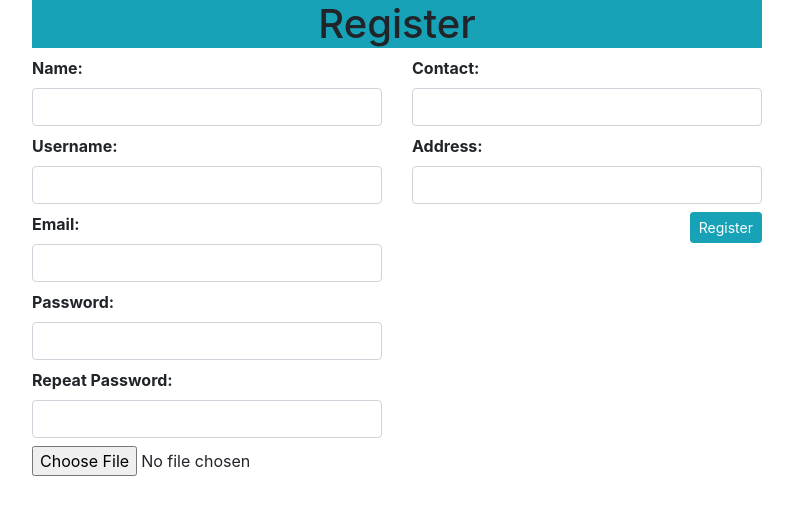
After one commit to nicholas-phandinata/Flask-ProjectShop, a Flask app: page /customer/register in a window 1280 px wide. The commit adds this page. Shown: the top 515 px of the page, without its empty margins (243-1036 px from the left). Run offline with Flask 2, Linux system fonts and the light colour scheme; some libraries are stand-ins or nearby versions.

Commit message:
Customer registration

```diff
--- a/shop/__init__.py
+++ b/shop/__init__.py
@@ -1,3 +1,4 @@
+import imp
 from flask import Flask
 from flask_mysqldb import MySQL
 from flask_bcrypt import Bcrypt
@@ -37,3 +38,4 @@ bcrypt = Bcrypt(app)
 from shop.admin import routes
 from shop.products import routes
 from shop.carts import carts
+from shop.customers import routes
--- a/shop/carts/carts.py
+++ b/shop/carts/carts.py
@@ -29,7 +29,10 @@ def AddCart():
 
               if 'Shoppingcart' in session:
                     if product_id in session['Shoppingcart']:
-                          print("This product is already in your cart")
+                        for key, item in session['Shoppingcart'].items():
+                            if int(key) == int(product_id):
+                                session.modified = True
+                                item['quantity'] = item['quantity'] + quantity
                     else:
                           session['Shoppingcart'] = MergeDicts(session['Shoppingcart'], DictItems)
                           return redirect(request.referrer)
--- /dev/null
+++ b/shop/customers/forms.py
@@ -0,0 +1,18 @@
+from wtforms import Form, StringField, TextAreaField, PasswordField, SubmitField, validators, ValidationError
+from flask_wtf.file import FileRequired, FileAllowed, FileField
+
+class CustomerRegisterForm(Form):
+    name = StringField('Name: ', [validators.DataRequired()])
+    username = StringField('Username: ', [validators.DataRequired()])
+    email = StringField('Email: ', [validators.Email(), validators.DataRequired()])
+    address = StringField('Address: ', [validators.DataRequired()])
+    contact = StringField('Contact: ', [validators.DataRequired()])
+    password = PasswordField('Password: ', [validators.DataRequired()])
+    confirm = PasswordField('Repeat Password: ', [validators.DataRequired(), validators.EqualTo('password', message='Both password must match!')])
+
+    profile = FileField('Profile', validators=[FileAllowed(['jpg','png','jpeg','gif'], 'Image only please')])
+    submit = SubmitField('Register')
+
+class CustomerLoginFrom(Form):
+    email = StringField('Email: ', [validators.Email(), validators.DataRequired()])
+    password = PasswordField('Password: ', [validators.DataRequired()])
--- /dev/null
+++ b/shop/customers/routes.py
@@ -0,0 +1,32 @@
+from flask import render_template, session, request, redirect, url_for, flash, current_app, make_response
+from shop import app, mysql, photos, bcrypt
+from .forms import CustomerRegisterForm, CustomerLoginFrom
+import secrets
+import os
+
+@app.route('/customer/register', methods=['GET','POST'])
+def customer_register():
+    session.pop("username", None)
+    form = CustomerRegisterForm(request.form)
+    if request.method == 'POST' and form.validate():
+          name = form.name.data
+          username = form.username.data
+          email = form.email.data
+          address = form.address.data
+          contact = form.contact.data
+          hash_password = bcrypt.generate_password_hash(form.password.data)
+          cur = mysql.connection.cursor()
+          check_username = cur.execute("SELECT Username FROM Customers WHERE Username = %s", [username])
+          check_email = cur.execute("SELECT Email FROM Customers WHERE Email = %s", [email])
+          if check_email == 0 and check_username == 0:
+              sql_query = "INSERT INTO Customers (Name, Username, Email, Address, Contact, Pwd) VALUES (%s, %s, %s, %s, %s, %s)"
+              values = (name, username, email, address, contact, hash_password)
+              cur.execute(sql_query, values)
+              mysql.connection.commit()
+              cur.close()
+              flash(f"Account {username}, Successfully Registered!", "success")
+              return redirect(request.referrer)
+          else:
+              flash(f'Username {username}, Already Exist!', 'danger')
+            #   return redirect(url_for('register'))
+    return render_template('customer/register.html', form=form)
--- /dev/null
+++ b/shop/templates/customer/register.html
@@ -0,0 +1,35 @@
+{% extends "layout.html" %}
+{% block content %}
+{% from "_formhelpers.html" import render_field %}
+
+<div class="container">
+    <div class="row">
+        <div class="col-md-2"></div>
+        <div class="col-md-8">
+            <h1 class="bg-info text-center">Register</h1>
+            {% include '_messages.html' %}
+        </div>
+        <div class="col-md-2"></div>
+    </div>
+    <form action="" method="post">
+        <div class="row">
+            <div class="col-md-2"></div>
+            <div class="col-md-4">
+                {{ render_field(form.name, class="form-control")}}
+                {{ render_field(form.username,class="form-control")}}
+                {{ render_field(form.email,class="form-control")}}
+                {{ render_field(form.password, class="form-control")}}
+                {{ render_field(form.confirm ,class="form-control")}}
+                {{ form.profile() }}
+            </div>
+            <div class="col-md-4">
+                {{ render_field(form.contact, class="form-control")}}
+                {{ render_field(form.address, class="form-control")}}
+                {{ form.submit(class="btn btn-sm btn-info float-right") }}
+            </div>
+            <div class="col-md-2"></div>
+        </div>
+    </form>
+</div>
+
+{% endblock content %}
--- a/shop/templates/products/carts.html
+++ b/shop/templates/products/carts.html
@@ -60,7 +60,7 @@
                   <table class="table table-sm">
                         <tr>
                               <td></td>
-                              <td><a href="/">Continue shopping</a></td>
+                              <td> <a href="" class="btn btn-success"> Order now </a> </td>
                               <td width="43%"></td>
                               <td><b>Grand total: Rp {{grandtotal}}</b></td>
                               <td> <a href="{{url_for('clearcart')}}" class="btn btn-danger btn-sm float-right mr-4"> Clear cart</a> </td>
```
